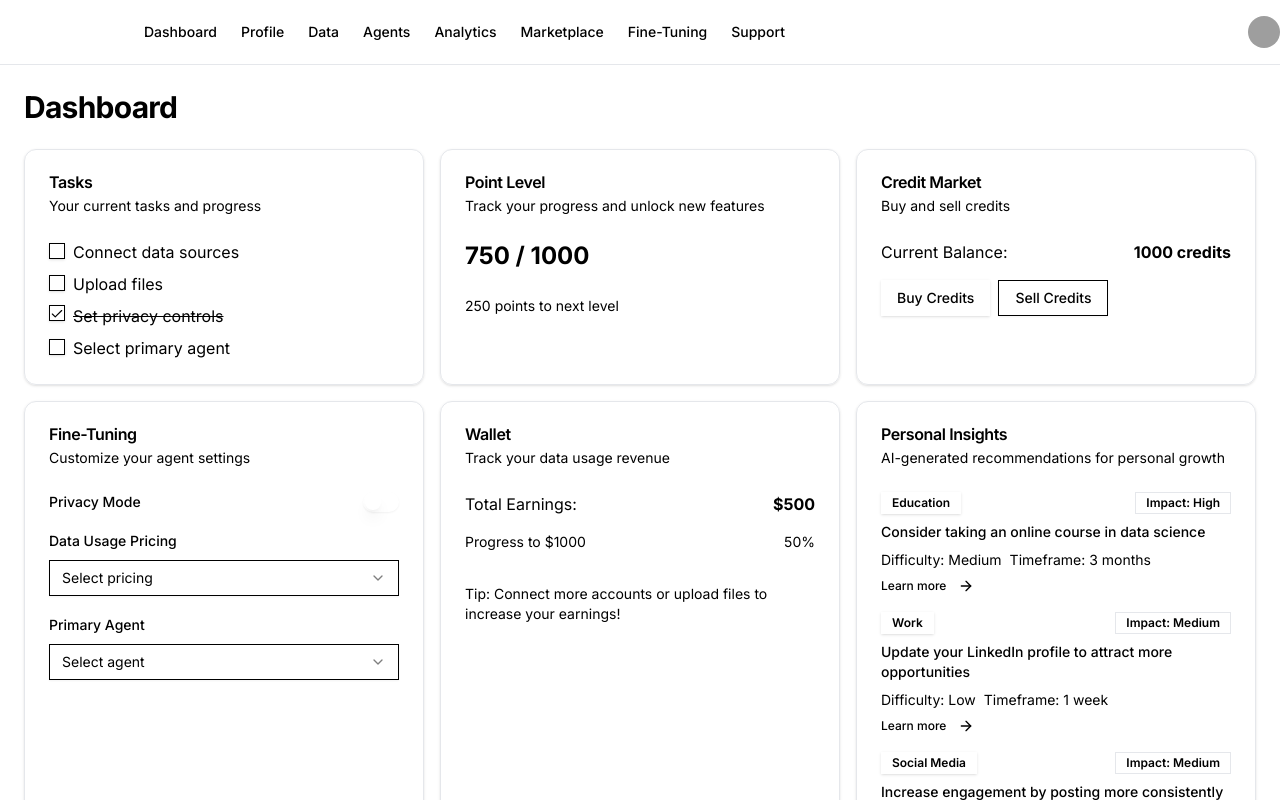
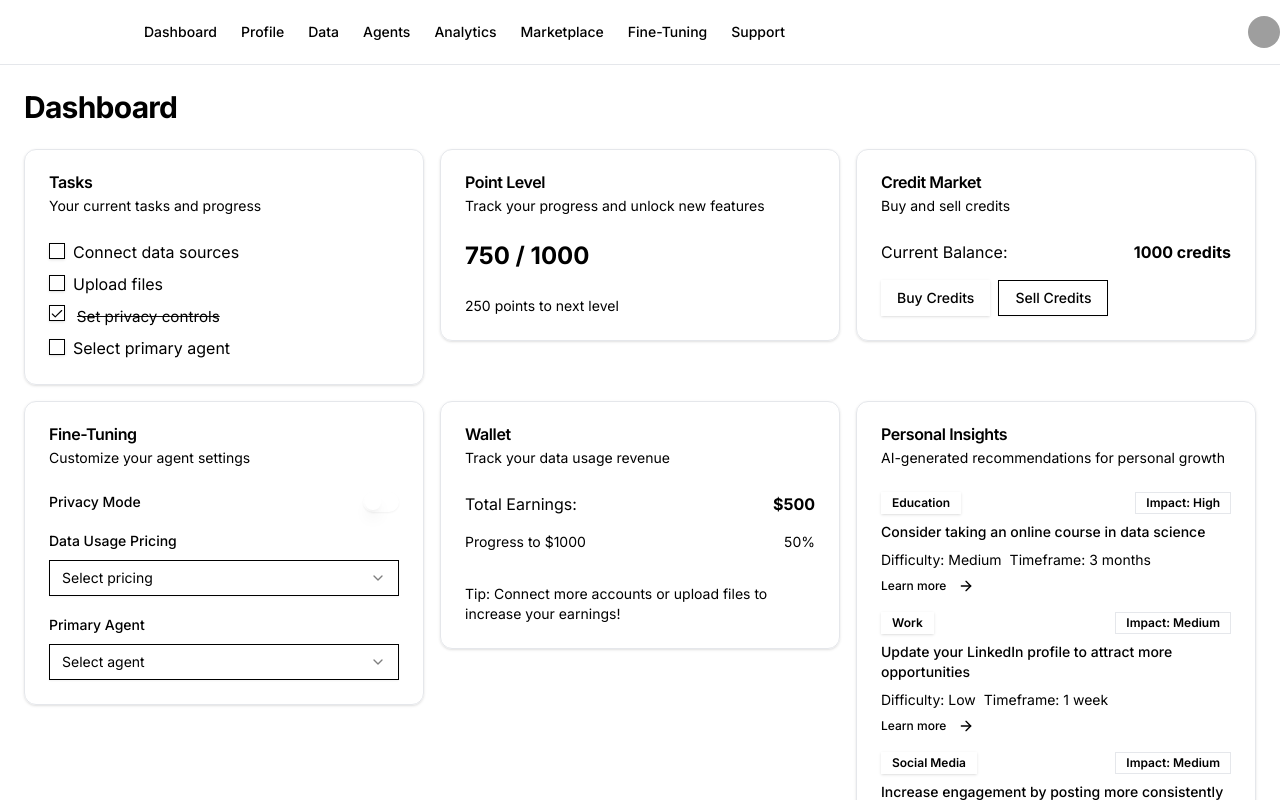
Before and after one commit to bridge-23/Agentic-Web, a Next.js app: page /dashboard in a window 1280 px wide. Shown: the top 800 px of the page. Built offline with nearby package versions, Linux system fonts and the light colour scheme; grey boxes are pictures that could not be loaded.

Commit message:
update task variant animate

```diff
--- a/app/dashboard/page.tsx
+++ b/app/dashboard/page.tsx
@@ -6,23 +6,64 @@ import CreditMarket from "@/components/credit-market"
 import FineTuning from "@/components/fine-tuning"
 import Wallet from "@/components/wallet"
 import PersonalInsights from "@/components/personal-insights"
+import { motion } from "framer-motion"
 
 export const metadata: Metadata = {
   title: "Dashboard | Agentic",
   description: "Manage your tasks, credits, and insights with Agentic",
 }
 
+const containerVariants = {
+  hidden: { opacity: 0 },
+  visible: {
+    opacity: 1,
+    transition: {
+      staggerChildren: 0.1
+    }
+  }
+}
+
+const itemVariants = {
+  hidden: { opacity: 0, y: 20 },
+  visible: {
+    opacity: 1,
+    y: 0,
+    transition: {
+      type: "spring",
+      stiffness: 100,
+      damping: 12
+    }
+  }
+}
+
 export default function DashboardPage() {
   return (
     <DashboardLayout>
-      <div className="grid gap-4 md:grid-cols-2 lg:grid-cols-3">
+      <motion.div
+        className="grid gap-4 md:grid-cols-2 lg:grid-cols-3"
+        variants={containerVariants}
+        initial="hidden"
+        animate="visible"
+      >
+        <motion.div variants={itemVariants}>
           <TaskList />
+        </motion.div>
+        <motion.div variants={itemVariants}>
           <PointTracker />
+        </motion.div>
+        <motion.div variants={itemVariants}>
           <CreditMarket />
+        </motion.div>
+        <motion.div variants={itemVariants}>
           <FineTuning />
+        </motion.div>
+        <motion.div variants={itemVariants}>
           <Wallet />
+        </motion.div>
+        <motion.div variants={itemVariants}>
           <PersonalInsights />
-      </div>
+        </motion.div>
+      </motion.div>
     </DashboardLayout>
   )
 }
--- a/components/task-list.tsx
+++ b/components/task-list.tsx
@@ -4,6 +4,26 @@ import { useState } from "react"
 import { Card, CardContent, CardDescription, CardHeader, CardTitle } from "@/components/ui/card"
 import { Checkbox } from "@/components/ui/checkbox"
 import { motion, AnimatePresence } from "framer-motion"
+
+const taskVariants = {
+  hidden: { opacity: 0, x: -20 },
+  visible: {
+    opacity: 1,
+    x: 0,
+    transition: {
+      type: "spring",
+      stiffness: 200,
+      damping: 20
+    }
+  },
+  exit: {
+    opacity: 0,
+    x: 20,
+    transition: {
+      duration: 0.2
+    }
+  }
+}
 
 export default function TaskList() {
   const [tasks, setTasks] = useState([
@@ -26,15 +46,16 @@ export default function TaskList() {
         <CardDescription>Your current tasks and progress</CardDescription>
       </CardHeader>
       <CardContent>
-        <ul className="space-y-2">
-          <AnimatePresence>
+        <motion.ul className="space-y-2">
+          <AnimatePresence mode="popLayout">
             {tasks.map((task) => (
               <motion.li
                 key={task.id}
-                initial={{ opacity: 0, y: -10 }}
-                animate={{ opacity: 1, y: 0 }}
-                exit={{ opacity: 0, y: 10 }}
-                transition={{ duration: 0.2 }}
+                variants={taskVariants}
+                initial="hidden"
+                animate="visible"
+                exit="exit"
+                layout
                 className="flex items-center space-x-2"
               >
                 <motion.div
@@ -50,7 +71,8 @@ export default function TaskList() {
                   htmlFor={`task-${task.id}`}
                   className={`cursor-pointer select-none ${task.completed ? "line-through text-muted-foreground" : ""}`}
                   animate={{
-                    color: task.completed ? "var(--muted-foreground)" : "var(--foreground)"
+                    color: task.completed ? "var(--muted-foreground)" : "var(--foreground)",
+                    scale: task.completed ? 0.95 : 1
                   }}
                 >
                   {task.title}
@@ -58,7 +80,7 @@ export default function TaskList() {
               </motion.li>
             ))}
           </AnimatePresence>
-        </ul>
+        </motion.ul>
       </CardContent>
     </Card>
   )
```
Lines whose indentation alone changed are shown as unchanged.
